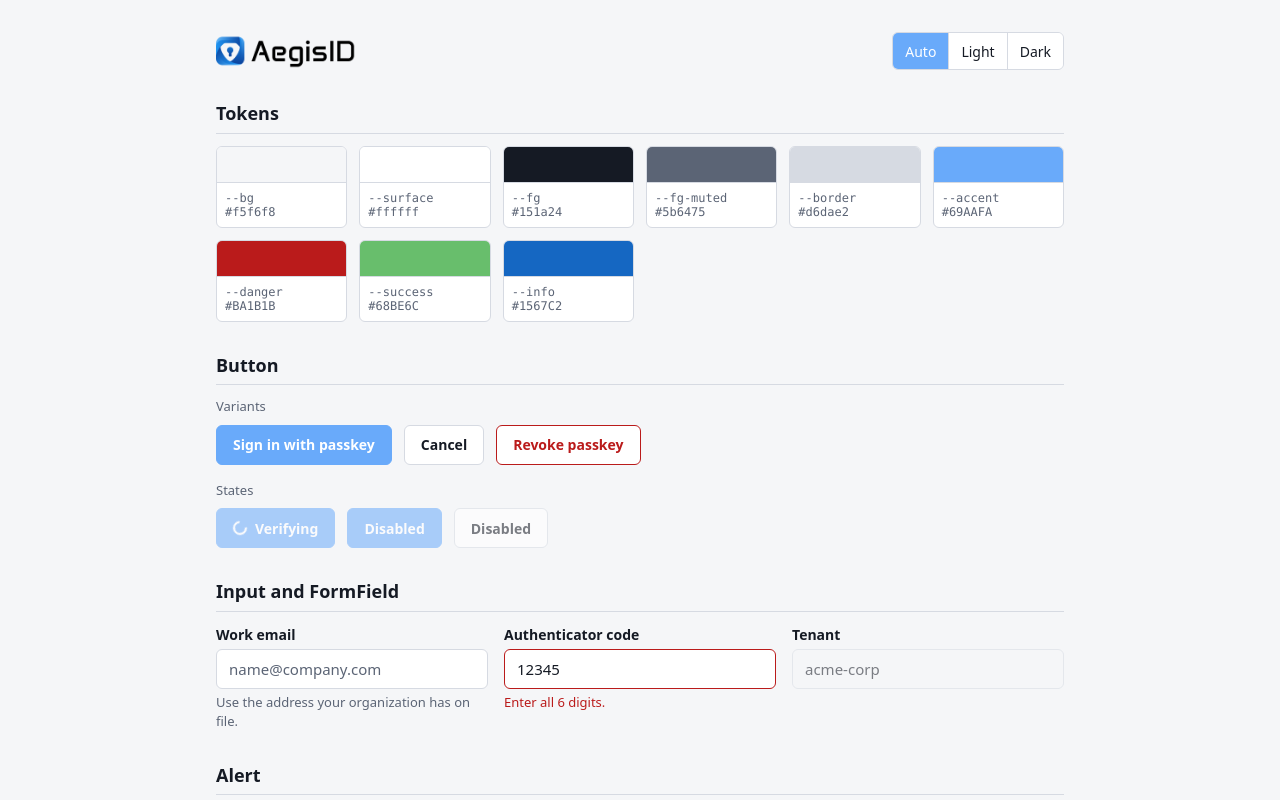
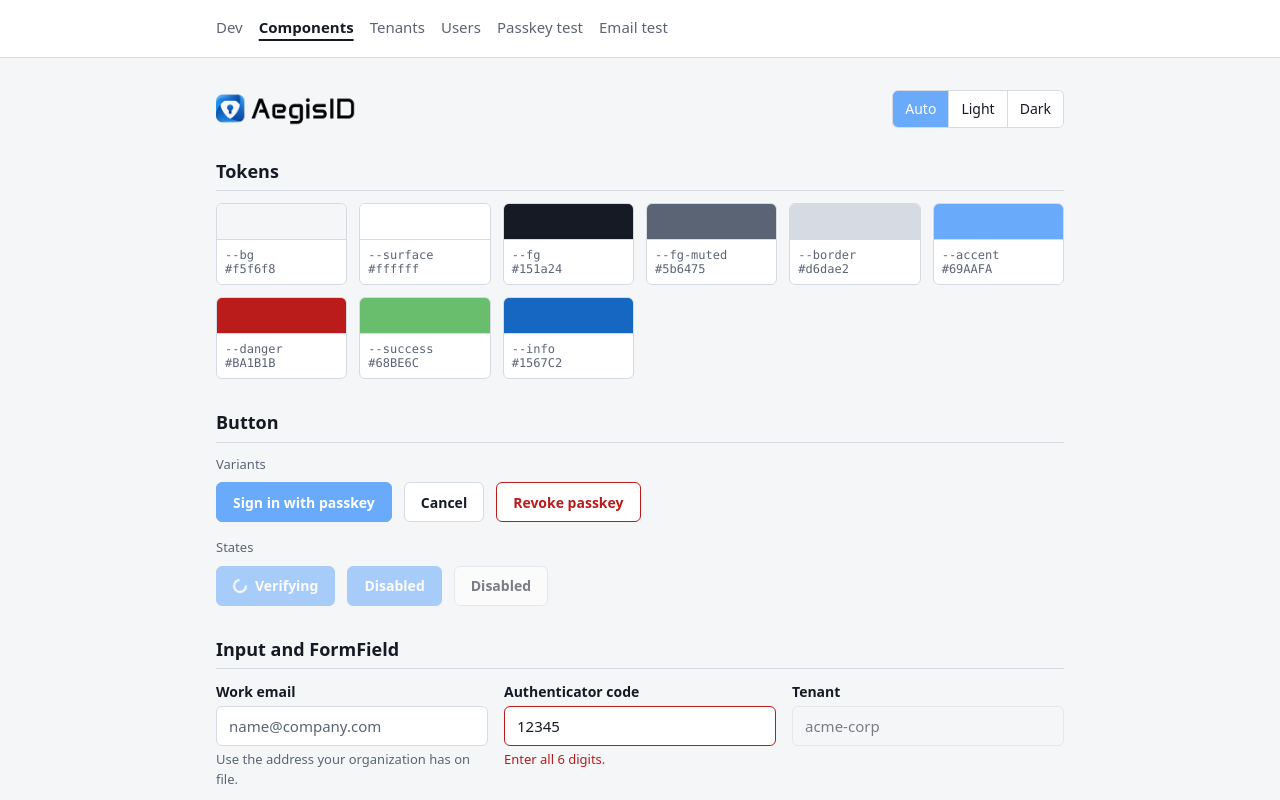
Before and after one commit to lmnfrs/AegisID, a React (Vite) app: page /dev/components in a window 1280 px wide. Shown: the top 800 px of the page. Built offline with nearby package versions, Linux system fonts and the light colour scheme.

Commit message:
feat: dev pages share one SPA layout with persistent nav

```diff
--- a/src/web/App.tsx
+++ b/src/web/App.tsx
@@ -1,5 +1,6 @@
-import { lazy, Suspense } from 'react';
+import { lazy } from 'react';
 import { BrowserRouter, Routes, Route } from 'react-router-dom';
+import { DevLayout } from './pages/DevLayout';
 import './App.css'
 
 // Dev pages are lazy-loaded so their code (and heavy deps such as DataTables)
@@ -11,37 +12,25 @@ const DevWebAuthn = lazy(() => import('./pages/DevWebAuthn').then((m) => ({ defa
 const DevTenants = lazy(() => import('./pages/DevTenants').then((m) => ({ default: m.DevTenants })));
 const DevUsers = lazy(() => import('./pages/DevUsers').then((m) => ({ default: m.DevUsers })));
 
+// Single gate for every dev route: dev server, or an explicit VITE_SHOW_DEV=true build.
+const showDev = import.meta.env.DEV || import.meta.env.VITE_SHOW_DEV === 'true';
+
 export default function App() {
   return (
     <BrowserRouter>
-      <Suspense fallback={null}>
-        <Routes>
-          {(import.meta.env.DEV || import.meta.env.VITE_SHOW_DEV === 'true') && (
-            // Dev-only index linking to all dev pages
-            <Route path="/dev" element={<DevIndex />} />
-          )}
-          {(import.meta.env.DEV || import.meta.env.VITE_SHOW_DEV === 'true') && (
-            // Dev-only showcase of UI components
-            <Route path="/dev/components" element={<DevShowcase />} />
-          )}
-          {(import.meta.env.DEV || import.meta.env.VITE_SHOW_DEV === 'true') && (
-            // Dev-only email test page
-            <Route path="/dev/email" element={<DevEmail />} />
-          )}
-          {(import.meta.env.DEV || import.meta.env.VITE_SHOW_DEV === 'true') && (
-            // Dev-only passkey register / sign-in test page
-            <Route path="/dev/webauthn" element={<DevWebAuthn />} />
-          )}
-          {(import.meta.env.DEV || import.meta.env.VITE_SHOW_DEV === 'true') && (
-            // Dev-only tenant list and create page
-            <Route path="/dev/tenants" element={<DevTenants />} />
-          )}
-          {(import.meta.env.DEV || import.meta.env.VITE_SHOW_DEV === 'true') && (
-            // Dev-only user list per tenant
-            <Route path="/dev/users" element={<DevUsers />} />
-          )}
-        </Routes>
-      </Suspense>
+      <Routes>
+        {showDev && (
+          // Dev shell: one nav bar, every dev page rendered in its Outlet (no full reloads)
+          <Route path="/dev" element={<DevLayout />}>
+            <Route index element={<DevIndex />} />
+            <Route path="components" element={<DevShowcase />} />
+            <Route path="email" element={<DevEmail />} />
+            <Route path="webauthn" element={<DevWebAuthn />} />
+            <Route path="tenants" element={<DevTenants />} />
+            <Route path="users" element={<DevUsers />} />
+          </Route>
+        )}
+      </Routes>
     </BrowserRouter>
   );
 }
--- a/src/web/index.css
+++ b/src/web/index.css
@@ -148,3 +148,9 @@ section > h2 { font-size: 18px; margin-bottom: var(--space-3); padding-bottom: v
 .dt-container table.dataTable tbody td { border-color: var(--border); }
 .dt-container table.dataTable thead th { color: var(--fg); }
 .dt-container .dt-input:focus-visible { outline: 2px solid var(--focus); outline-offset: 1px; }
+/* ===== Dev layout ===== */
+.dev-nav { border-bottom: 1px solid var(--border); background: var(--surface); }
+.dev-nav nav { display: flex; flex-wrap: wrap; gap: var(--space-1) var(--space-4); max-width: 880px; margin: 0 auto; padding: var(--space-3) var(--space-4); }
+.dev-nav a { color: var(--fg-muted); text-decoration: none; padding: var(--space-1) 0; border-bottom: 2px solid transparent; }
+.dev-nav a:hover { color: var(--fg); }
+.dev-nav a.active { color: var(--fg); font-weight: 700; text-decoration: underline; text-underline-offset: 6px; text-decoration-thickness: 2px; }
--- a/src/web/pages/DevEmail.tsx
+++ b/src/web/pages/DevEmail.tsx
@@ -35,7 +35,7 @@ export function DevEmail() {
   }
 
   return (
-    <main>
+    <div>
       <Card title="Email test" desc="Sends the test message via POST /t/:slug/api/email/test.">
         <FormField label="Tenant slug">
           {(fieldProps) => (
@@ -81,6 +81,6 @@ export function DevEmail() {
           </Alert>
         )}
       </Card>
-    </main>
+    </div>
   );
 }
--- a/src/web/pages/DevIndex.tsx
+++ b/src/web/pages/DevIndex.tsx
@@ -1,26 +1,19 @@
 import { Link } from 'react-router-dom';
 import { Card } from '../components/ui';
-
-const pages = [
-  { path: '/dev/components', title: 'Components', desc: 'UI component showcase.' },
-  { path: '/dev/tenants', title: 'Tenants', desc: 'List and create tenants.' },
-  { path: '/dev/users', title: 'Users', desc: 'List users per tenant.' },
-  { path: '/dev/webauthn', title: 'Passkey test', desc: 'Register and sign in with a passkey.' },
-  { path: '/dev/email', title: 'Email test', desc: 'Send a test email.' },
-];
+import { devPages } from './devPages';
 
 export function DevIndex() {
   return (
-    <main>
+    <div>
       <Card title="Dev pages" desc="Development-only tools. Not available in production builds.">
         <ul>
-          {pages.map((p) => (
+          {devPages.map((p) => (
             <li key={p.path}>
               <Link to={p.path}>{p.title}</Link> — {p.desc}
             </li>
           ))}
         </ul>
       </Card>
-    </main>
+    </div>
   );
 }
--- /dev/null
+++ b/src/web/pages/DevLayout.tsx
@@ -0,0 +1,25 @@
+import { Suspense } from 'react';
+import { NavLink, Outlet } from 'react-router-dom';
+import { Spinner } from '../components/ui';
+import { devPages } from './devPages';
+
+// Shared shell for every dev page: one persistent nav bar, pages render in <Outlet />.
+export function DevLayout() {
+  return (
+    <>
+      <header className="dev-nav">
+        <nav aria-label="Dev pages">
+          <NavLink to="/dev" end>Dev</NavLink>
+          {devPages.map((p) => (
+            <NavLink key={p.path} to={p.path}>{p.title}</NavLink>
+          ))}
+        </nav>
+      </header>
+      <main>
+        <Suspense fallback={<Spinner />}>
+          <Outlet />
+        </Suspense>
+      </main>
+    </>
+  );
+}
--- a/src/web/pages/DevShowcase.tsx
+++ b/src/web/pages/DevShowcase.tsx
@@ -47,7 +47,7 @@ export function DevShowcase() {
   }, [theme]);
 
   return (
-    <main className="page">
+    <div className="page">
       <header className="top" style={{ gap: 'var(--space-4)' }}>
         <div style={{ display: 'flex', flexDirection: 'column', gap: 'var(--space-2)' }}>
           <div className="logo-container" style={{ display: 'flex', alignItems: 'center' }}>
@@ -150,6 +150,6 @@ export function DevShowcase() {
           </div>
         </Card>
       </section>
-    </main>
+    </div>
   );
 }
--- a/src/web/pages/DevTenants.tsx
+++ b/src/web/pages/DevTenants.tsx
@@ -76,7 +76,7 @@ export function DevTenants() {
   }
 
   return (
-    <main>
+    <div>
       <Card title="Tenants" desc="Create tenants for the passkey test page via /api/dev/tenants.">
         <FormField label="Slug" hint="Lowercase letters, digits and hyphens. Up to 63 characters.">
           {(fieldProps) => (
@@ -139,6 +139,6 @@ export function DevTenants() {
           </DataTable>
         )}
       </Card>
-    </main>
+    </div>
   );
 }
--- a/src/web/pages/DevUsers.tsx
+++ b/src/web/pages/DevUsers.tsx
@@ -1,3 +1,4 @@
+import { Link } from 'react-router-dom';
 import { useEffect, useRef, useState } from 'react';
 import { Alert, Button, Card, FormField, Select } from '../components/ui';
 import { DataTable } from '../components/DataTable';
@@ -98,7 +99,7 @@ export function DevUsers() {
   }
 
   return (
-    <main>
+    <div>
       <Card title="Users" desc="Lists users and passkey counts per tenant via /api/dev/tenants/:slug/users.">
         <FormField label="Tenant slug">
           {(fieldProps) => (
@@ -127,7 +128,7 @@ export function DevUsers() {
         )}
         {tenants?.length === 0 && (
           <Alert variant="info" title="No tenants yet">
-            Create one on the <a href="/dev/tenants">tenants page</a> first.
+            Create one on the <Link to="/dev/tenants">tenants page</Link> first.
           </Alert>
         )}
         <Button variant="primary" isLoading={usersLoading} disabled={!slug} onClick={showUsers}>
@@ -152,6 +153,6 @@ export function DevUsers() {
           </DataTable>
         )}
       </Card>
-    </main>
+    </div>
   );
 }
--- a/src/web/pages/DevWebAuthn.tsx
+++ b/src/web/pages/DevWebAuthn.tsx
@@ -1,3 +1,4 @@
+import { Link } from 'react-router-dom';
 import { useEffect, useRef, useState } from 'react';
 import { startAuthentication, startRegistration } from '@simplewebauthn/browser';
 import type {
@@ -131,7 +132,7 @@ export function DevWebAuthn() {
   }
 
   return (
-    <main>
+    <div>
       <Card
         title="Passkey test"
         desc="Registers and uses a passkey via /t/:slug/api/auth. Credentials are stored in the local D1 database."
@@ -163,7 +164,7 @@ export function DevWebAuthn() {
         )}
         {tenants?.length === 0 && (
           <Alert variant="info" title="No tenants yet">
-            Create one on the <a href="/dev/tenants">tenants page</a> first.
+            Create one on the <Link to="/dev/tenants">tenants page</Link> first.
           </Alert>
         )}
         <FormField label="Username" hint="Required to register. Leave blank to sign in with any saved passkey.">
@@ -193,6 +194,6 @@ export function DevWebAuthn() {
           </Alert>
         )}
       </Card>
-    </main>
+    </div>
   );
 }
--- /dev/null
+++ b/src/web/pages/devPages.ts
@@ -0,0 +1,7 @@
+export const devPages = [
+  { path: '/dev/components', title: 'Components', desc: 'UI component showcase.' },
+  { path: '/dev/tenants', title: 'Tenants', desc: 'List and create tenants.' },
+  { path: '/dev/users', title: 'Users', desc: 'List users per tenant.' },
+  { path: '/dev/webauthn', title: 'Passkey test', desc: 'Register and sign in with a passkey.' },
+  { path: '/dev/email', title: 'Email test', desc: 'Send a test email.' },
+];
```
